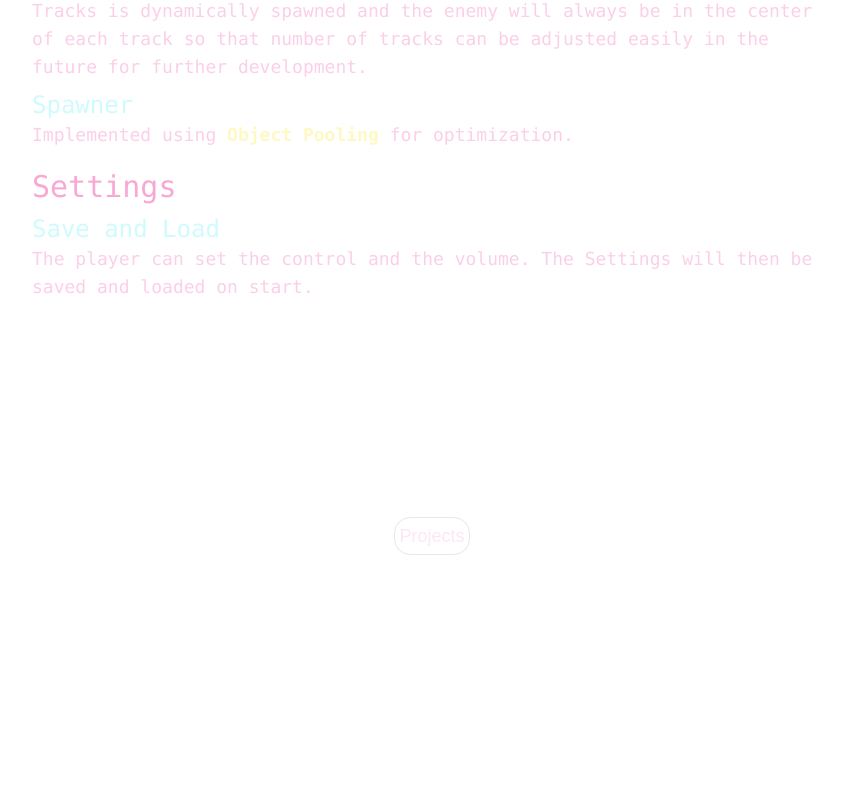
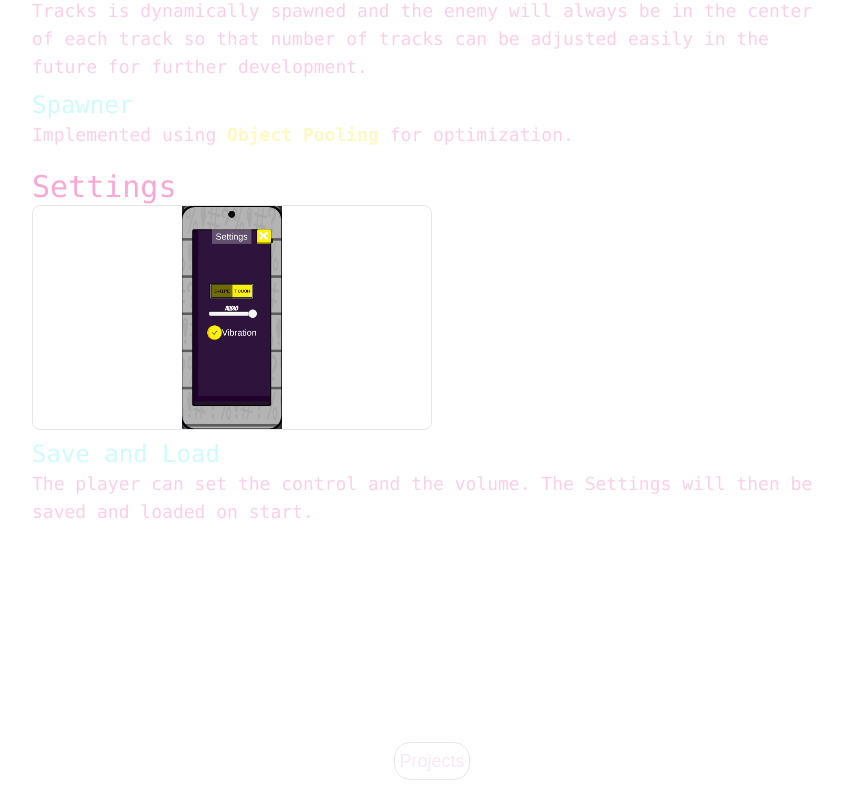
Before and after one commit to JustinLTH3/Portfolio, a Next.js app: page /Portfolio/Punctuation in a window 1280 px wide. Shown: the part 1077-1877 px from the top of the page, without its empty margins (208-1050 px from the left). Before the commit the page ends 1652 px from the top, so only its background shows below. Built offline with nearby package versions, Linux system fonts and the light colour scheme.

Commit message:
Add Settings Menu image.

```diff
--- a/src/app/Punctuation/page.tsx
+++ b/src/app/Punctuation/page.tsx
@@ -43,8 +43,18 @@ export default function Page() {
                 </div>
                 <div className="w-full pt-5">
                     <h2>Settings</h2>
+                    <div className="h-[225px] w-full lg:w-1/2 mr-2 relative items-center">
+                        <Image
+                            src={"/Portfolio/PunctuationSettingsMenu.png"}
+                            alt={"Settings Menu"}
+                            sizes={"100vw"}
+                            fill
+                            className="object-contain border-[1px] rounded-lg"
+                        />
+                    </div>
                     <h3>Save and Load</h3>
-                    <p>The player can set the control and the volume. The Settings will then be saved and loaded on start.</p>
+                    <p>The player can set the control and the volume. The Settings will then be saved and loaded on
+                        start.</p>
                 </div>
             </div>
         </div>
```
Also changed, not shown: public/PunctuationSettingsMenu.png (added).
